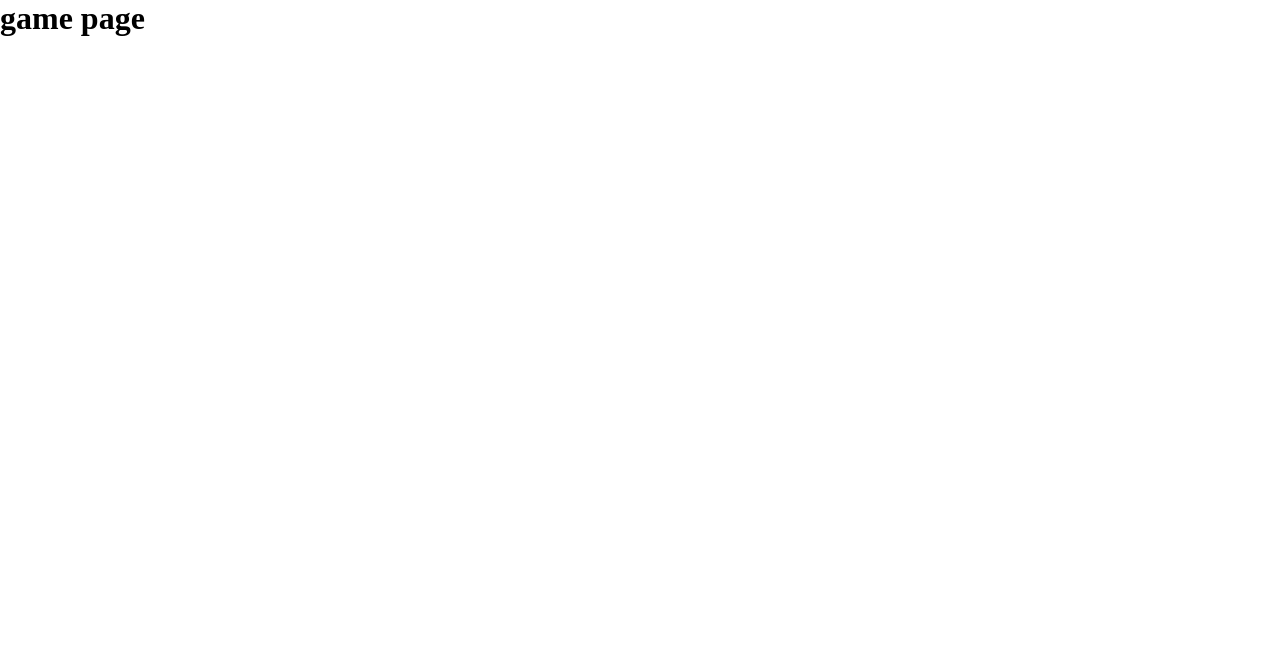
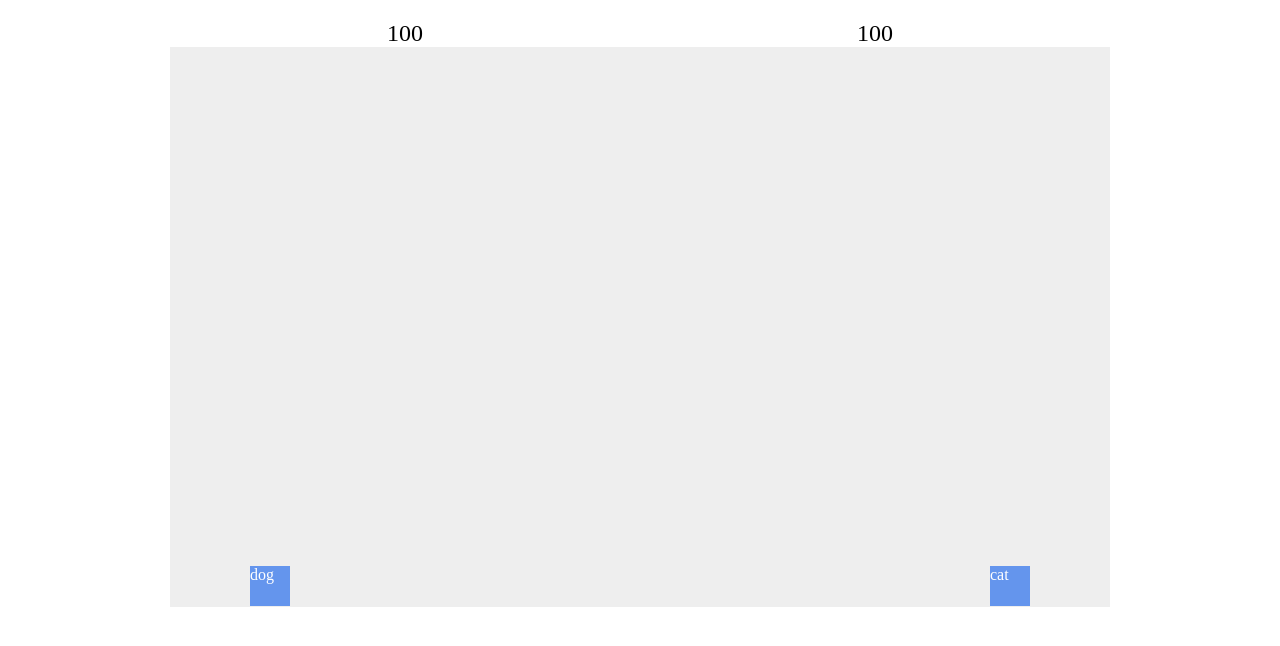
Before and after one commit to spencer778899/Cat-vs-Dog, a React (Create React App) app: page /game in a window 1280 px wide. Shown: the top 646 px of the page. Built offline with nearby package versions, Linux system fonts and the light colour scheme.

Commit message:
Feat: add game page layout

```diff
--- a/src/pages/Game/game.tsx
+++ b/src/pages/Game/game.tsx
@@ -1,7 +1,71 @@
 import React from 'react';
+import styled from 'styled-components';
+
+const GameScreen = styled.div`
+  position: absolute;
+  right: 0;
+  left: 0;
+  display: flex;
+  justify-content: flex-end;
+  flex-wrap: wrap;
+  width: 940px;
+  margin: auto;
+`;
+const GameDogHitPoints = styled.div`
+  width: 50%;
+  margin-top: 20px;
+  text-align: center;
+  font-size: 24px;
+`;
+const GameCatHitPoints = styled.div`
+  width: 50%;
+  margin-top: 20px;
+  text-align: center;
+  font-size: 24px;
+`;
+const GameCanvasSection = styled.div`
+  position: relative;
+  width: 940px;
+  height: 560px;
+`;
+const GameCanvas = styled.canvas`
+  background: #eee;
+  display: block;
+  margin: 0 auto;
+`;
+const GameDog = styled.div`
+  position: absolute;
+  top: 566px;
+  left: 80px;
+  width: 40px;
+  height: 40px;
+  color: #ffffff;
+  background-color: cornflowerblue;
+`;
+const GameCat = styled.div`
+  position: absolute;
+  top: 566px;
+  left: 820px;
+  width: 40px;
+  height: 40px;
+  color: #ffffff;
+  background-color: cornflowerblue;
+`;
 
 function Game() {
-  return <h1>game page</h1>;
+  return (
+    <div>
+      <GameScreen>
+        <GameDogHitPoints>100</GameDogHitPoints>
+        <GameCatHitPoints>100</GameCatHitPoints>
+        <GameCanvasSection>
+          <GameCanvas width={940} height={560} />
+        </GameCanvasSection>
+        <GameDog>dog</GameDog>
+        <GameCat>cat</GameCat>
+      </GameScreen>
+    </div>
+  );
 }
 
 export default Game;
```
